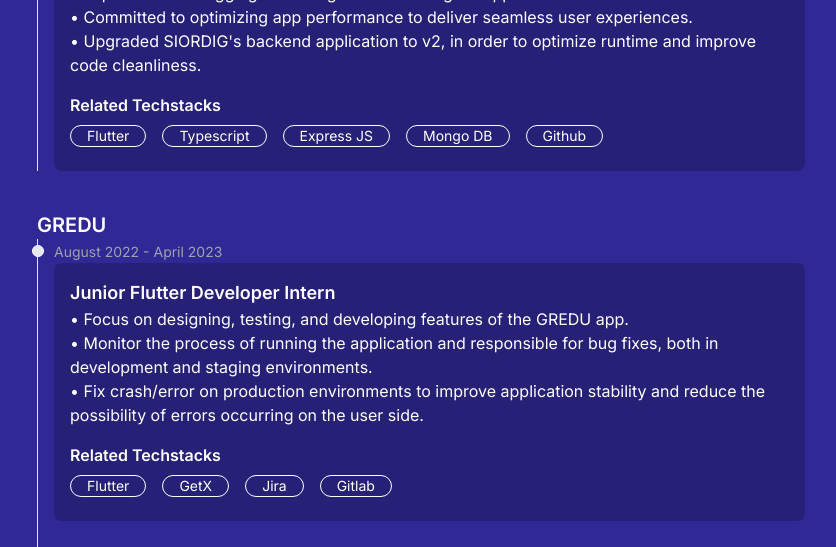
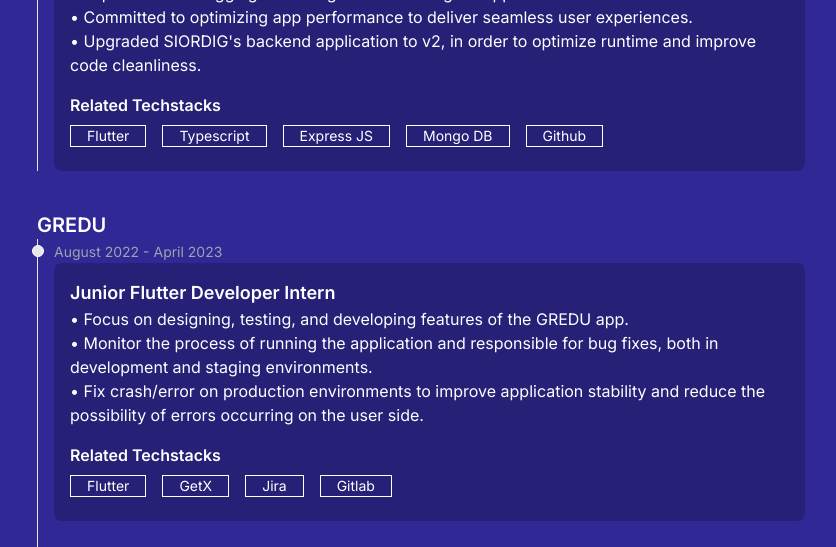
Before and after one commit to nadialvy/personal-web-revamp, a Vue app: page / in a window 1280 px wide. Shown: the part 2720-3267 px from the top of the page, without its empty margins (219-1055 px from the left). Built offline with nearby package versions, Linux system fonts and the light colour scheme.

Commit message:
fix minor ui on experiences

```diff
--- a/src/components/Experience.vue
+++ b/src/components/Experience.vue
@@ -2,7 +2,7 @@
 </script>
 
 <template>
-  <div class="bg-purple-500 text-white px-8 py-10 xl:px-64">
+  <div class="bg-purple-500 text-white px-8 py-10 lg:px-20 xl:px-64 2xl:px-[410px]">
     <p
       class="text-3xl text-white font-bold text-center lg:text-4xl lg:pb-8 xl:text-5xl 2xl:text-6xl pb-8"
     >
@@ -22,11 +22,11 @@
             <ul>• Upgraded SIORDIG's backend application to v2, in order to optimize runtime and improve code cleanliness.</ul>
             <h3 class="mt-4 font-semibold text-yellow-500 mb-2">Related Techstacks</h3>
             <div class="flex gap-x-4 flex-wrap gap-y-2 pb-2">
-              <button class="rounded-full border px-4 text-sm border-white hover:border-pink-700 hover:bg-pink-700">Flutter</button>
-              <button class="rounded-full border px-4 text-sm border-white hover:border-pink-700 hover:bg-pink-700">Typescript</button>
-              <button class="rounded-full border px-4 text-sm border-white hover:border-pink-700 hover:bg-pink-700">Express JS</button>
-              <button class="rounded-full border px-4 text-sm border-white hover:border-pink-700 hover:bg-pink-700">Mongo DB</button>
-              <button class="rounded-full border px-4 text-sm border-white hover:border-pink-700 hover:bg-pink-700">Github</button>
+              <button class="border px-4 text-sm border-white hover:border-pink-700 hover:bg-pink-700">Flutter</button>
+              <button class="border px-4 text-sm border-white hover:border-pink-700 hover:bg-pink-700">Typescript</button>
+              <button class="border px-4 text-sm border-white hover:border-pink-700 hover:bg-pink-700">Express JS</button>
+              <button class="border px-4 text-sm border-white hover:border-pink-700 hover:bg-pink-700">Mongo DB</button>
+              <button class="border px-4 text-sm border-white hover:border-pink-700 hover:bg-pink-700">Github</button>
             </div>
           </div>
       </li>
@@ -44,10 +44,10 @@
             <ul>• Fix crash/error on production environments to improve application stability and reduce the possibility of errors occurring on the user side.</ul>
             <h3 class="mt-4 font-semibold text-yellow-500 mb-2">Related Techstacks</h3>
             <div class="flex gap-x-4 flex-wrap gap-y-2 pb-2">
-              <button class="rounded-full border px-4 text-sm border-white hover:border-pink-700 hover:bg-pink-700">Flutter</button>
-              <button class="rounded-full border px-4 text-sm border-white hover:border-pink-700 hover:bg-pink-700">GetX</button>
-              <button class="rounded-full border px-4 text-sm border-white hover:border-pink-700 hover:bg-pink-700">Jira</button>
-              <button class="rounded-full border px-4 text-sm border-white hover:border-pink-700 hover:bg-pink-700">Gitlab</button>
+              <button class=" border px-4 text-sm border-white hover:border-pink-700 hover:bg-pink-700">Flutter</button>
+              <button class=" border px-4 text-sm border-white hover:border-pink-700 hover:bg-pink-700">GetX</button>
+              <button class=" border px-4 text-sm border-white hover:border-pink-700 hover:bg-pink-700">Jira</button>
+              <button class=" border px-4 text-sm border-white hover:border-pink-700 hover:bg-pink-700">Gitlab</button>
             </div>
           </div>
       </li>
```
